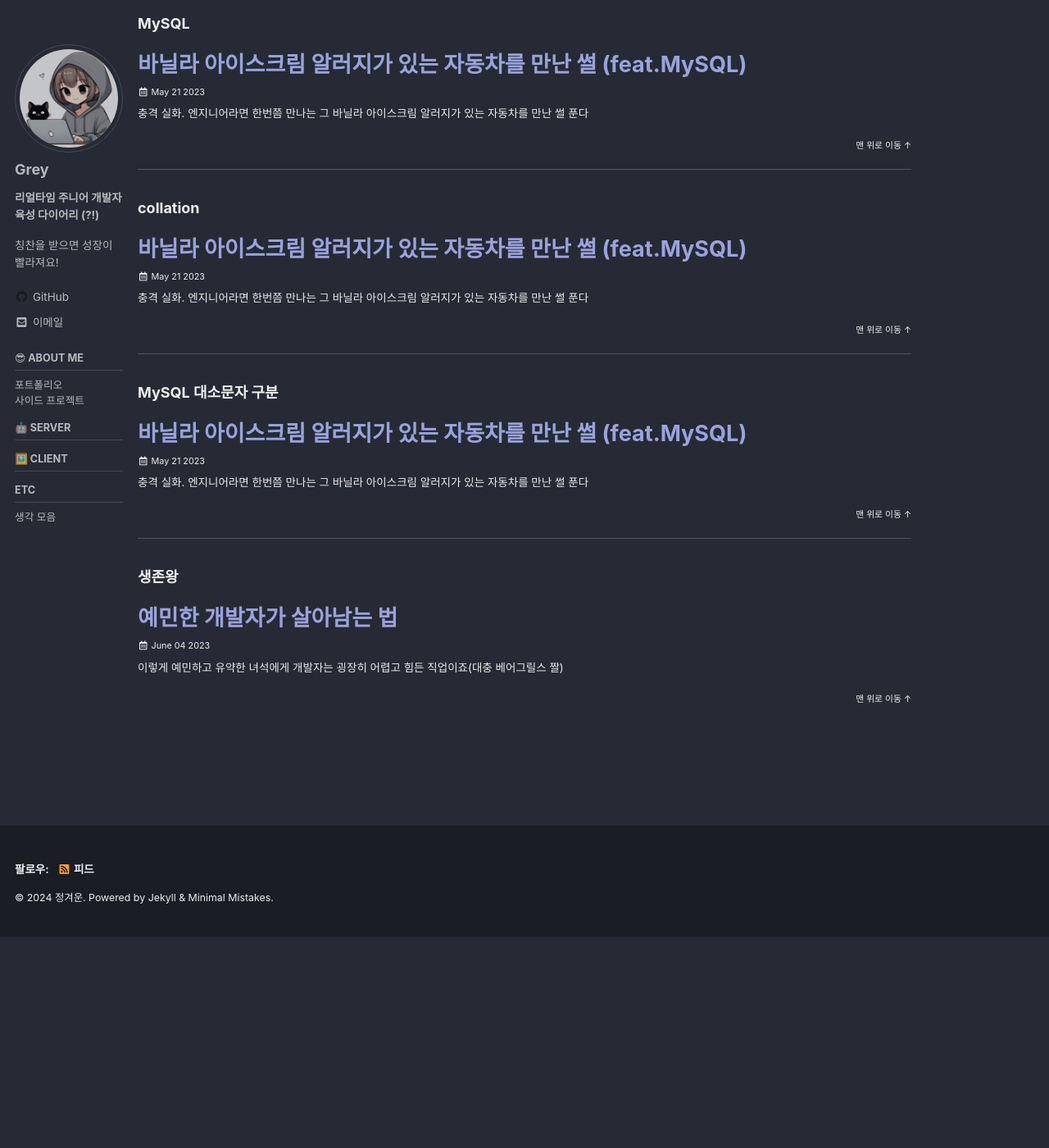
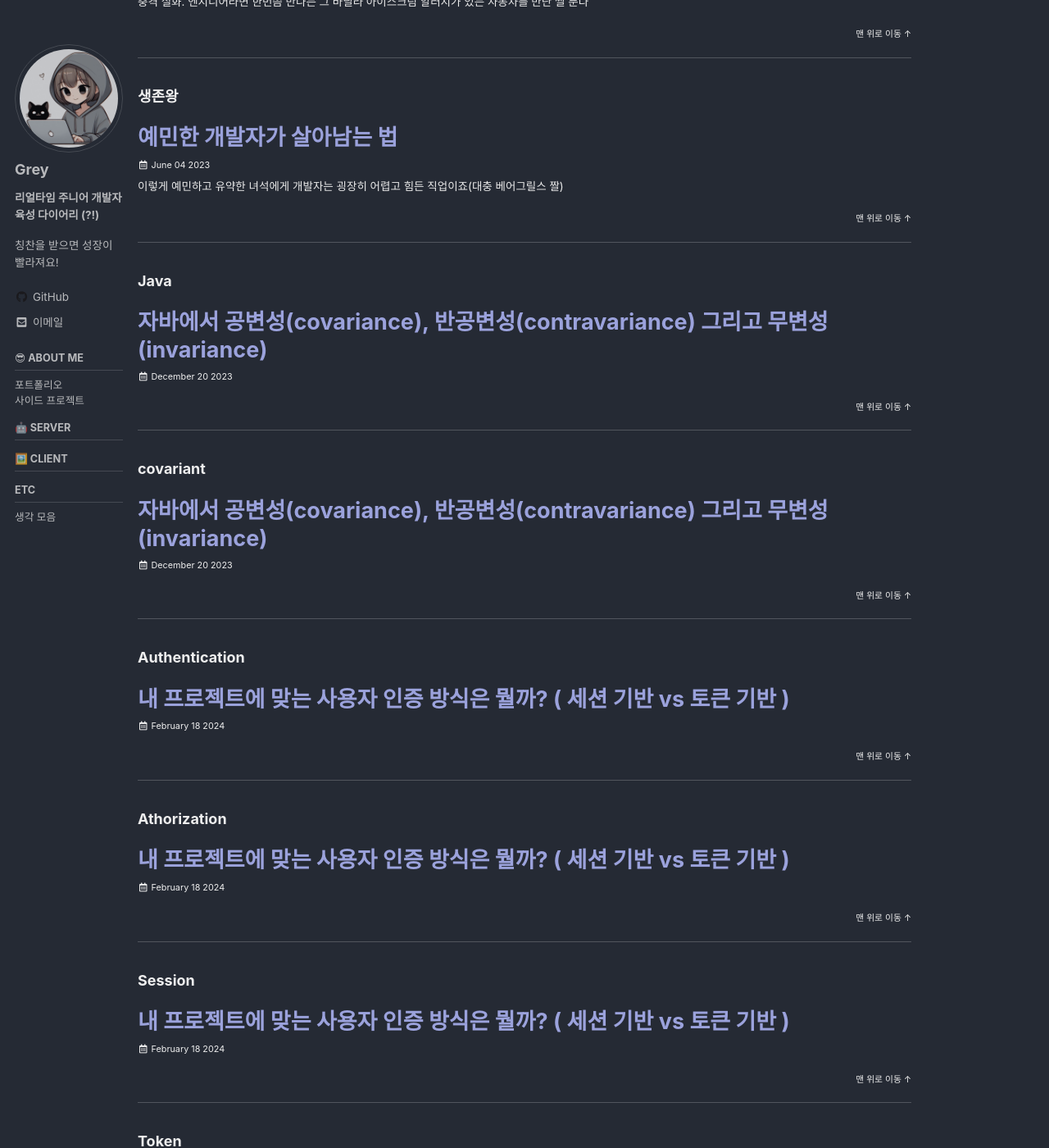
Before and after one commit to grey920/grey920.github.io, a Jekyll site: the page built from _pages/tag-archive.md, in a window 1280 px wide and 1400 px high, scrolled down 37105 px. Shown: the whole window at 82% size. Built offline with Jekyll 4.4.1, drawn with Linux system fonts in a browser that asks for light colours; cached includes are drawn as plain includes; some web fonts are replaced; before the commit the page ends 38247 px from its top, so only the background shows below that; some of the changed text lies outside the part shown.

Commit message:
feat: 사이드 프로젝트 탭에 포스팅 추가

```diff
--- a/_pages/project.md
+++ b/_pages/project.md
@@ -8,3 +8,4 @@ layout: single
 해당 프로젝트를 진행하며 고민한 점과 경험한 이슈, 공부한 것 등을 정리했습니다.
 
 1. [프로젝트에 적합한 패키지 모듈화](msm/msm-1)
+2. [로그인 방식 고민하기 > jwt 토큰](https://grey920.github.io/server/session-token/)
--- a/_posts/2024-02-18-session-token.md
+++ b/_posts/2024-02-18-session-token.md
@@ -4,8 +4,10 @@ excerpt: ""
 categories:
   - Server
 tags:
-  - Java
-  - covariant
+  - Authentication
+  - Athorization
+  - Session
+  - Token
 toc: true
 toc_sticky: true
 toc_label: "내 프로젝트에 맞는 사용자 인증 방식은 뭘까?"
```
